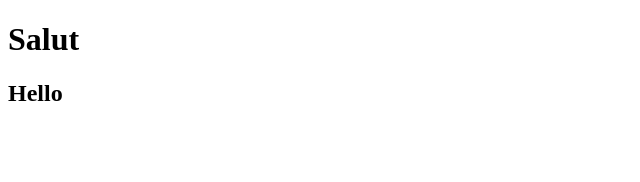
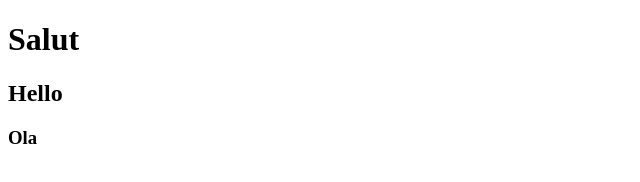
Before and after one commit to DrTactile/TestGitHubPages, a plain HTML site: page index.html in a window 1280 px wide. Shown: the full height of the page, 0-640 px from the left. Drawn offline with Linux system fonts and the light colour scheme.

Commit message:
Update index.html

```diff
--- a/index.html
+++ b/index.html
@@ -9,5 +9,6 @@
   <body>
     <h1>Salut</h1>
     <h2>Hello</h2>
+    <h3>Ola</h3>
   </body>
 </html>
```
